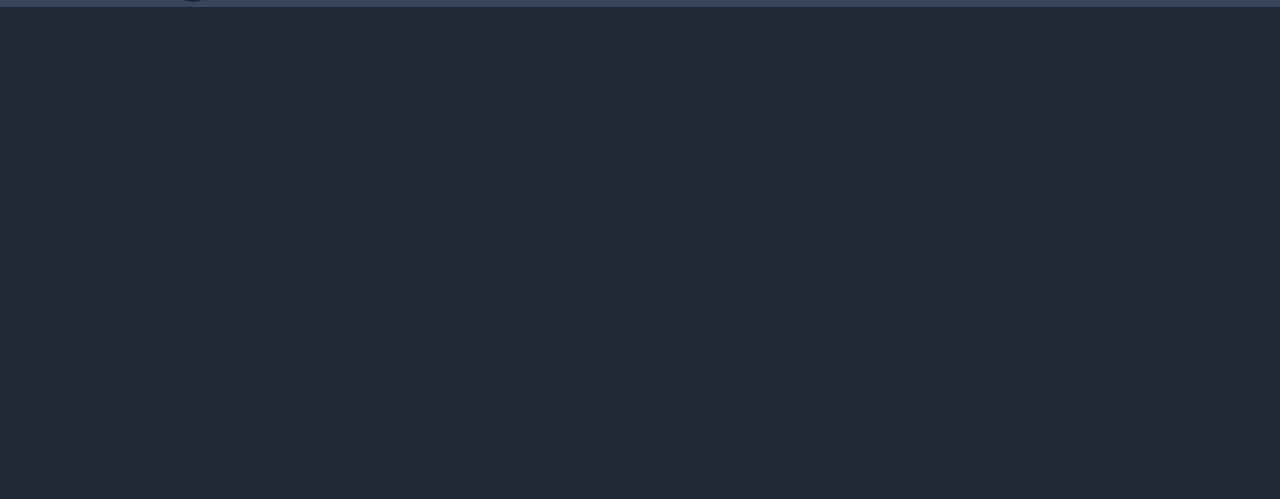
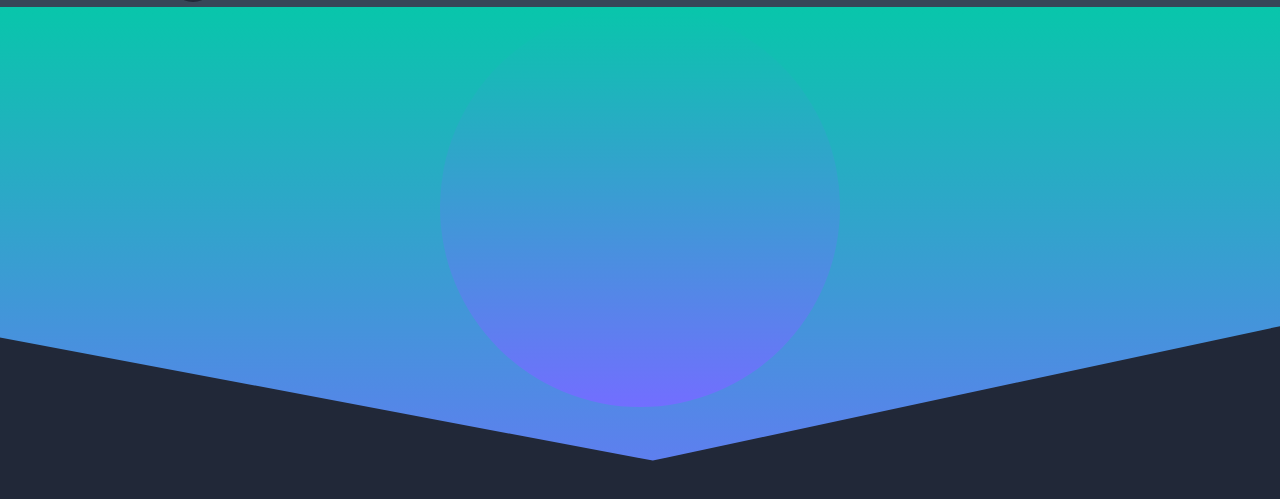
Before and after one commit to tjbass2021/thiagoportfolio, a plain HTML site: page index.html in a window 1280 px wide. Shown: the part 51-550 px from the top of the page. Drawn offline with Linux system fonts and the light colour scheme.

Commit message:
criação da seção de apresentação e trabalhando com formas de divs para customização

```diff
--- a/css/main.css
+++ b/css/main.css
@@ -80,3 +80,40 @@ body {
     display: flex;
     align-items: center;
 }
+
+/*SEÇÕES*/
+
+/*SEÇÃO APRESENTAÇÃO*/
+
+.apresentacao {
+    display: flex;
+    justify-content: center;
+    position: relative;
+    height: 70vh;
+    /* background: rgb(0,0,0);
+    background: linear-gradient(0deg, rgba(0,0,0,1) 0%, rgba(114,110,255,1) 60%); */
+    overflow: hidden;
+}
+
+.apresentacao .background {
+    position: absolute;
+    width: 100%;
+    height: 70vh;
+    background: rgb(114,110,255);
+    background: linear-gradient(0deg, rgba(114,110,255,1) 0%, rgba(8,198,171,1) 100%);
+    -webkit-clip-path: polygon(100% 0, 100% 57%, 51% 81%, 0 59%, 0 0);
+    clip-path: polygon(100% 0, 100% 57%, 51% 81%, 0 59%, 0 0);
+    z-index: 2;
+}
+
+.apresentacao .background-circular {
+    position: absolute;
+    background: rgb(114,110,255);
+    background: linear-gradient(0deg, rgba(114,110,255,1) 0%, rgba(8,198,171,1) 100%);
+    width: 400px;
+    height: 400px;
+    border-radius: 100%;
+    top: 0;
+    bottom: 10px;
+    z-index: 3;
+}
--- a/index.html
+++ b/index.html
@@ -29,6 +29,16 @@
         </div>
     </header>
 
+    <main>
+        <section class="apresentacao">
+            <div class="background"></div>
+            <div class="background-circular"></div>
+            <div class="container">
+                <!-- <img class="foto" src="src/img/IMG-20190121-WA0024.jpg" alt=""> -->
+            </div>
+        </section>
+    </main>
+
 
 
 </body>
```
Also changed, not shown: src/img/IMG-20190121-WA0024.jpg (added).
